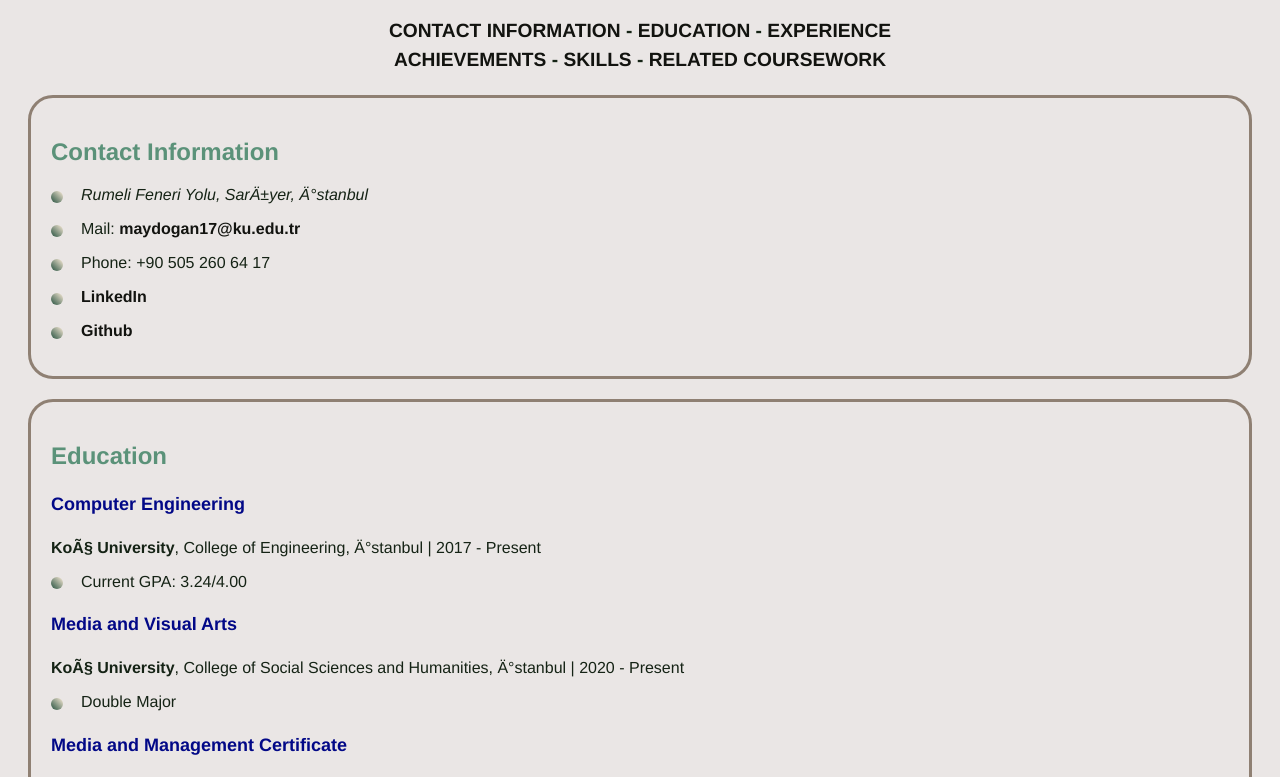
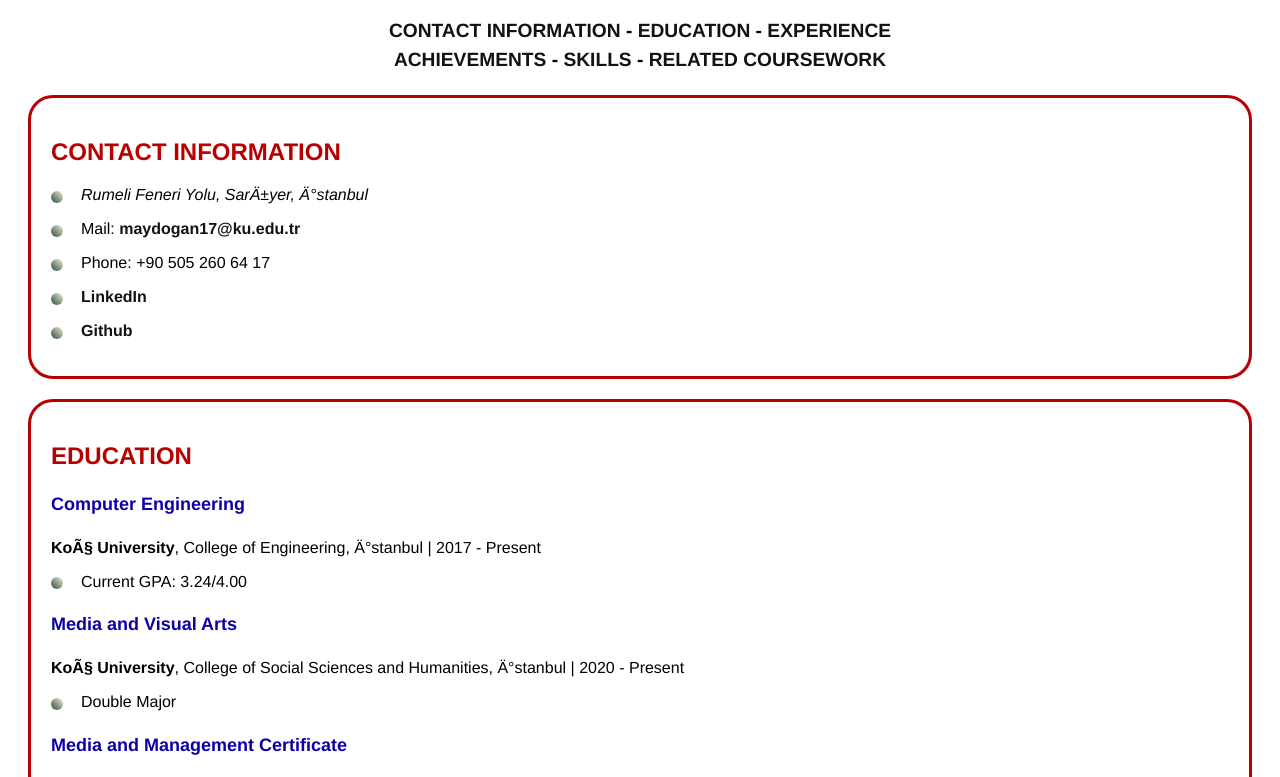
Before and after one commit to maydogan17/maydogan17.github.io, a plain HTML site: page index.html in a window 1280 px wide. Shown: the part 102-879 px from the top of the page. Drawn offline with Linux system fonts and the light colour scheme.

Commit message:
Color palette 2

```diff
--- a/css/resume.css
+++ b/css/resume.css
@@ -1,9 +1,9 @@
 body {
-  --color1: #152315;
-  --color2: #5b9279;
-  --color3: #020887;
-  --color4: #8f8073;
-  --color5: #eae6e5;
+  --color1: #000000;
+  --color2: #b80000;
+  --color3: #0d00a4;
+  --color4: #b80000;
+  --color5: #ffffff;
   background-color: var(--color5);
 }
 
@@ -18,7 +18,8 @@
 p,
 address,
 li {
-  font-family: "Helvetica", "Arial", sans-serif;
+  font-family: "HelveticaNeue-Light", "Helvetica Neue Light", "Helvetica Neue",
+    "Helvetica", "Arial", sans-serif;
   color: var(--color1);
 }
 
@@ -31,6 +32,7 @@
 
 h2 {
   color: var(--color2);
+  text-transform: uppercase;
 }
 
 h4 {
--- a/index.html
+++ b/index.html
@@ -386,7 +386,7 @@
                     Visual Design
                 </li>
             </ul>
-        </div>du
+        </div>
     </section>
     <br>
     <footer>
```
